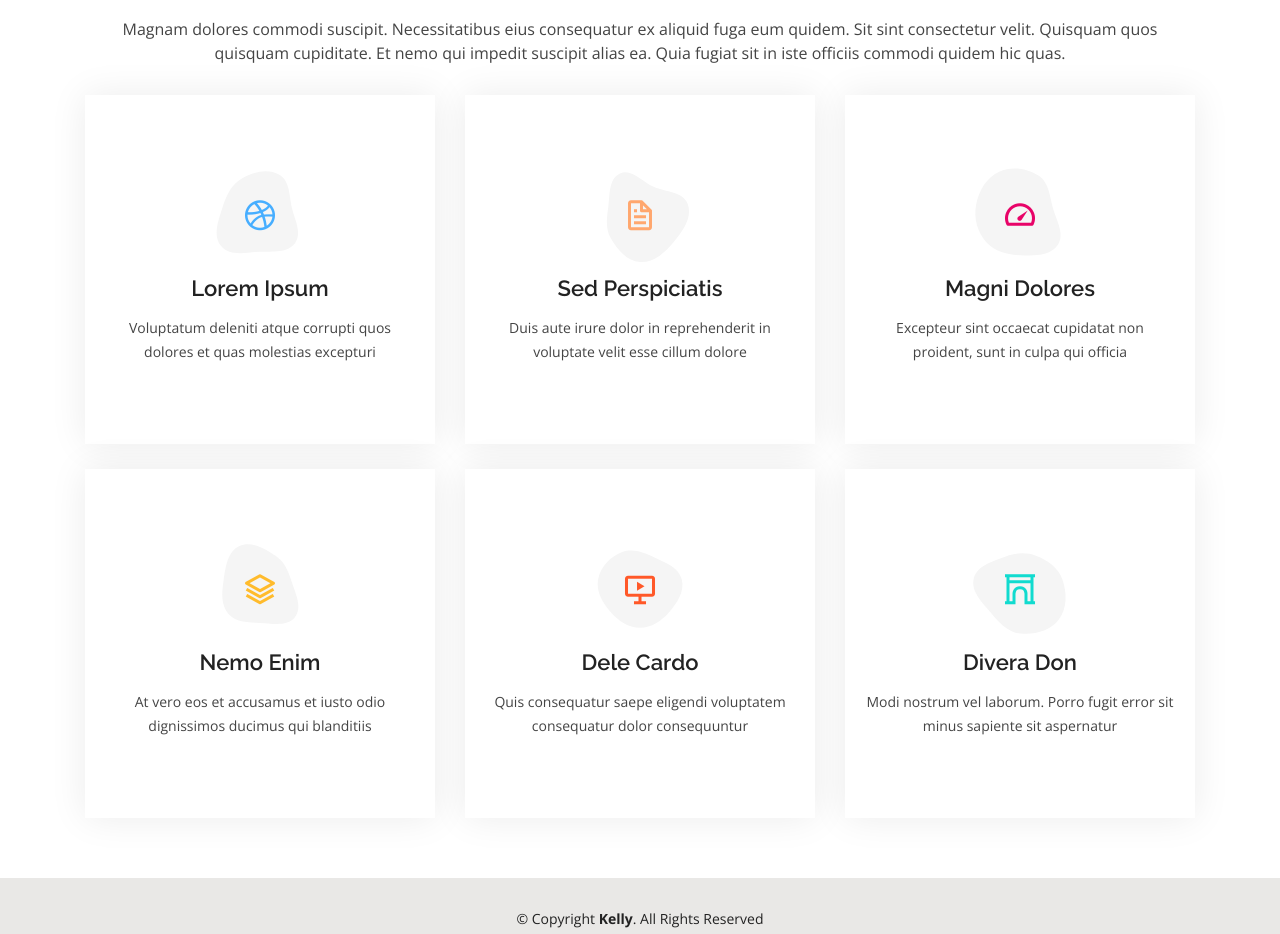
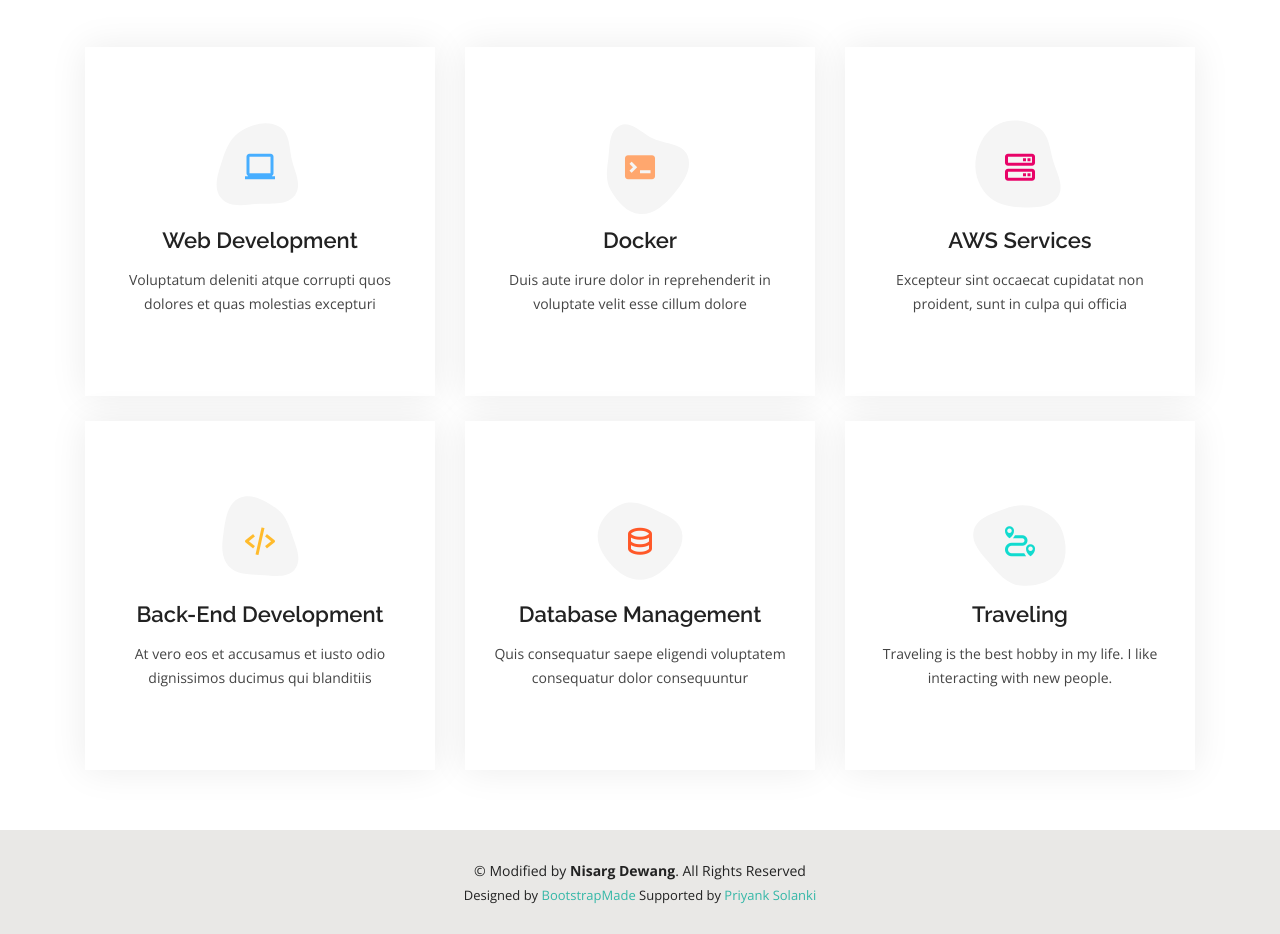
Before and after one commit to nisarg-dewang/nisarg-dewang.github.io, a plain HTML site: page services.html in a window 1280 px wide. Shown: the part 171-1105 px from the top of the page. Drawn offline with nearby package versions, Linux system fonts and the light colour scheme.

Commit message:
service page updated

```diff
--- a/services.html
+++ b/services.html
@@ -5,7 +5,7 @@
   <meta charset="utf-8">
   <meta content="width=device-width, initial-scale=1.0" name="viewport">
 
-  <title>Services - Kelly Bootstrap Template</title>
+  <title>Nisarg Dewang - Node Develop</title>
   <meta content="" name="description">
   <meta content="" name="keywords">
 
@@ -41,7 +41,7 @@
   <header id="header" class="fixed-top">
     <div class="container-fluid d-flex justify-content-between align-items-center">
 
-      <h1 class="logo"><a href="index.html">Kelly</a></h1>
+      <h1 class="logo"><a href="index.html">Nisarg</a></h1>
       <!-- Uncomment below if you prefer to use an image logo -->
       <!-- <a href="index.html" class="logo"><img src="assets/img/logo.png" alt="" class="img-fluid"></a>-->
 
@@ -57,10 +57,10 @@
       </nav><!-- .nav-menu -->
 
       <div class="header-social-links">
-        <a href="#" class="twitter"><i class="icofont-twitter"></i></a>
-        <a href="#" class="facebook"><i class="icofont-facebook"></i></a>
-        <a href="#" class="instagram"><i class="icofont-instagram"></i></a>
-        <a href="#" class="linkedin"><i class="icofont-linkedin"></i></i></a>
+        <a href="https://twitter.com/DewangNisarg" class="twitter" target="_blank"><i class="icofont-twitter"></i></a>
+        <a href="https://www.facebook.com/nisarg.dewang" class="facebook" target="_blank"><i class="icofont-facebook"></i></a>
+        <a href="https://www.instagram.com/nisarg_2701/" class="instagram" target="_blank"><i class="icofont-instagram"></i></a>
+        <a href="https://www.linkedin.com/in/nisargdewang115343/" class="linkedin" target="_blank"><i class="icofont-linkedin"></i></i></a>
       </div>
 
     </div>
@@ -75,7 +75,6 @@
 
         <div class="section-title">
           <h2>Services</h2>
-          <p>Magnam dolores commodi suscipit. Necessitatibus eius consequatur ex aliquid fuga eum quidem. Sit sint consectetur velit. Quisquam quos quisquam cupiditate. Et nemo qui impedit suscipit alias ea. Quia fugiat sit in iste officiis commodi quidem hic quas.</p>
         </div>
 
         <div class="row">
@@ -85,9 +84,9 @@
                 <svg width="100" height="100" viewBox="0 0 600 600" xmlns="http://www.w3.org/2000/svg">
                   <path stroke="none" stroke-width="0" fill="#f5f5f5" d="M300,521.0016835830174C376.1290562159157,517.8887921683347,466.0731472004068,529.7835943286574,510.70327084640275,468.03025145048787C554.3714126377745,407.6079735673963,508.03601936045806,328.9844924480964,491.2728898941984,256.3432110539036C474.5976632858925,184.082847569629,479.9380746630129,96.60480741107993,416.23090153303,58.64404602377083C348.86323505073057,18.502131276798302,261.93793281208167,40.57373210992963,193.5410806939664,78.93577620505333C130.42746243093433,114.334589627462,98.30271207620316,179.96522072025542,76.75703585869454,249.04625023123273C51.97151888228291,328.5150500222984,13.704378332031375,421.85034740162234,66.52175969318436,486.19268352777647C119.04800174914682,550.1803526380478,217.28368757567262,524.383925680826,300,521.0016835830174"></path>
                 </svg>
-                <i class="bx bxl-dribbble"></i>
+                <i class="bx bx-laptop"></i>
               </div>
-              <h4><a href="">Lorem Ipsum</a></h4>
+              <h4><a href="">Web Development</a></h4>
               <p>Voluptatum deleniti atque corrupti quos dolores et quas molestias excepturi</p>
             </div>
           </div>
@@ -98,9 +97,9 @@
                 <svg width="100" height="100" viewBox="0 0 600 600" xmlns="http://www.w3.org/2000/svg">
                   <path stroke="none" stroke-width="0" fill="#f5f5f5" d="M300,582.0697525312426C382.5290701553225,586.8405444964366,449.9789794690241,525.3245884688669,502.5850820975895,461.55621195738473C556.606425686781,396.0723002908107,615.8543463187945,314.28637112970534,586.6730223649479,234.56875336149918C558.9533121215079,158.8439757836574,454.9685369536778,164.00468322053177,381.49747125262974,130.76875717737553C312.15926192815925,99.40240125094834,248.97055460311594,18.661163978235184,179.8680185752513,50.54337015887873C110.5421016452524,82.52863877960104,119.82277516462835,180.83849132639028,109.12597500060166,256.43424936330496C100.08760227029461,320.3096726198365,92.17705696193138,384.0621239912766,124.79988738764834,439.7174275375508C164.83382741302287,508.01625554203684,220.96474134820875,577.5009287672846,300,582.0697525312426"></path>
                 </svg>
-                <i class="bx bx-file"></i>
+                <i class='bx bxs-terminal'></i>
               </div>
-              <h4><a href="">Sed Perspiciatis</a></h4>
+              <h4><a href="">Docker</a></h4>
               <p>Duis aute irure dolor in reprehenderit in voluptate velit esse cillum dolore</p>
             </div>
           </div>
@@ -111,9 +110,9 @@
                 <svg width="100" height="100" viewBox="0 0 600 600" xmlns="http://www.w3.org/2000/svg">
                   <path stroke="none" stroke-width="0" fill="#f5f5f5" d="M300,541.5067337569781C382.14930387511276,545.0595476570109,479.8736841581634,548.3450877840088,526.4010558755058,480.5488172755941C571.5218469581645,414.80211281144784,517.5187510058486,332.0715597781072,496.52539010469104,255.14436215662573C477.37192572678356,184.95920475031193,473.57363656557914,105.61284051026155,413.0603344069578,65.22779650032875C343.27470386102294,18.654635553484475,251.2091493199835,5.337323636656869,175.0934190732945,40.62881213300186C97.87086631185822,76.43348514350839,51.98124368387456,156.15599469081315,36.44837278890362,239.84606092416172C21.716077023791087,319.22268207091537,43.775223500013084,401.1760424656574,96.891909868211,461.97329694683043C147.22146801428983,519.5804099606455,223.5754009179313,538.201503339737,300,541.5067337569781"></path>
                 </svg>
-                <i class="bx bx-tachometer"></i>
+                <i class='bx bx-server' ></i>
               </div>
-              <h4><a href="">Magni Dolores</a></h4>
+              <h4><a href="">AWS Services</a></h4>
               <p>Excepteur sint occaecat cupidatat non proident, sunt in culpa qui officia</p>
             </div>
           </div>
@@ -124,9 +123,9 @@
                 <svg width="100" height="100" viewBox="0 0 600 600" xmlns="http://www.w3.org/2000/svg">
                   <path stroke="none" stroke-width="0" fill="#f5f5f5" d="M300,503.46388370962813C374.79870501325706,506.71871716319447,464.8034551963731,527.1746412648533,510.4981551193396,467.86667711651364C555.9287308511215,408.9015244558933,512.6030010748507,327.5744911775523,490.211057578863,256.5855673507754C471.097692560561,195.9906835881958,447.69079081568157,138.11976852964426,395.19560036434837,102.3242989838813C329.3053358748298,57.3949838291264,248.02791733380457,8.279543830951368,175.87071277845988,42.242879143198664C103.41431057327972,76.34704239035025,93.79494320519305,170.9812938413882,81.28167332365135,250.07896920659033C70.17666984294237,320.27484674793965,64.84698225790005,396.69656628748305,111.28512138212992,450.4950937839243C156.20124167950087,502.5303643271138,231.32542653798444,500.4755392045468,300,503.46388370962813"></path>
                 </svg>
-                <i class="bx bx-layer"></i>
+                <i class="bx bx-code-alt"></i>
               </div>
-              <h4><a href="">Nemo Enim</a></h4>
+              <h4><a href="">Back-End Development</a></h4>
               <p>At vero eos et accusamus et iusto odio dignissimos ducimus qui blanditiis</p>
             </div>
           </div>
@@ -137,9 +136,9 @@
                 <svg width="100" height="100" viewBox="0 0 600 600" xmlns="http://www.w3.org/2000/svg">
                   <path stroke="none" stroke-width="0" fill="#f5f5f5" d="M300,532.3542879108572C369.38199826031484,532.3153073249985,429.10787420159085,491.63046689027357,474.5244479745417,439.17860296908856C522.8885846962883,383.3225815378663,569.1668002868075,314.3205725914397,550.7432151929288,242.7694973846089C532.6665558377875,172.5657663291529,456.2379748765914,142.6223662098291,390.3689995646985,112.34683881706744C326.66090330228417,83.06452184765237,258.84405631176094,53.51806209861945,193.32584062364296,78.48882559362697C121.61183558270385,105.82097193414197,62.805066853699245,167.19869350419734,48.57481801355237,242.6138429142374C34.843463184063346,315.3850353017275,76.69343916112496,383.4422959591041,125.22947124332185,439.3748458443577C170.7312796277747,491.8107796887764,230.57421082200815,532.3932930995766,300,532.3542879108572"></path>
                 </svg>
-                <i class="bx bx-slideshow"></i>
+                <i class="bx bx-data"></i>
               </div>
-              <h4><a href="">Dele Cardo</a></h4>
+              <h4><a href="">Database Management</a></h4>
               <p>Quis consequatur saepe eligendi voluptatem consequatur dolor consequuntur</p>
             </div>
           </div>
@@ -150,10 +149,10 @@
                 <svg width="100" height="100" viewBox="0 0 600 600" xmlns="http://www.w3.org/2000/svg">
                   <path stroke="none" stroke-width="0" fill="#f5f5f5" d="M300,566.797414625762C385.7384707136149,576.1784315230908,478.7894351017131,552.8928747891023,531.9192734346935,484.94944893311C584.6109503024035,417.5663521118492,582.489472248146,322.67544863468447,553.9536738515405,242.03673114598146C529.1557734026468,171.96086150256528,465.24506316201064,127.66468636344209,395.9583748389544,100.7403814666027C334.2173773831606,76.7482773500951,269.4350130405921,84.62216499799875,207.1952322260088,107.2889140133804C132.92018162631612,134.33871894543012,41.79353780512637,160.00259165414826,22.644507872594943,236.69541883565114C3.319112789854554,314.0945973066697,72.72355303640163,379.243833228382,124.04198916343866,440.3218312028393C172.9286146004772,498.5055451809895,224.45579914871206,558.5317968840102,300,566.797414625762"></path>
                 </svg>
-                <i class="bx bx-arch"></i>
+                <i class="bx bx-trip"></i>
               </div>
-              <h4><a href="">Divera Don</a></h4>
-              <p>Modi nostrum vel laborum. Porro fugit error sit minus sapiente sit aspernatur</p>
+              <h4><a href="">Traveling</a></h4>
+              <p>Traveling is the best hobby in my life. I like interacting with new people.</p>
             </div>
           </div>
 
@@ -168,14 +167,15 @@
   <footer id="footer">
     <div class="container">
       <div class="copyright">
-        &copy; Copyright <strong><span>Kelly</span></strong>. All Rights Reserved
+        &copy; Modified by <strong><span>Nisarg Dewang</span></strong>. All Rights Reserved
       </div>
       <div class="credits">
         <!-- All the links in the footer should remain intact. -->
         <!-- You can delete the links only if you purchased the pro version. -->
         <!-- Licensing information: https://bootstrapmade.com/license/ -->
         <!-- Purchase the pro version with working PHP/AJAX contact form: https://bootstrapmade.com/kelly-free-bootstrap-cv-resume-html-template/ -->
-        Designed by <a href="https://bootstrapmade.com/">BootstrapMade</a>
+        Designed by <a href="https://bootstrapmade.com/" target="_blank">BootstrapMade</a>
+        Supported by <a href="https://priyank-solanki.github.io/" target="_blank">Priyank Solanki</a>
       </div>
     </div>
   </footer><!-- End  Footer -->
```
